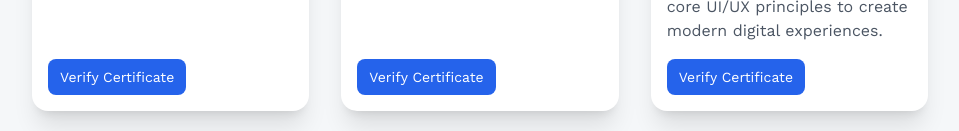
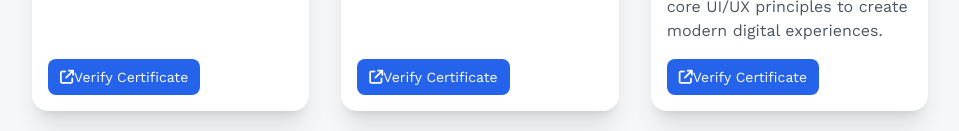
Before and after one commit to GourangaDasSamrat/3d-react-portfolio-2, a React (Vite) app: page /certifications in a window 1280 px wide. Shown: the part 821-952 px from the top of the page, without its empty margins (160-1119 px from the left). Built offline with nearby package versions, Linux system fonts and the light colour scheme; no server answers.

Commit message:
Add external link open icon

```diff
--- a/src/pages/Certifications.jsx
+++ b/src/pages/Certifications.jsx
@@ -281,6 +281,7 @@ const Certifications = () => {
               animate={{ opacity: 1, y: 0 }}
               transition={{ duration: 0.3, delay: 1.8 + index * 0.2 }}
             >
+              <i className="fas fa-external-link"></i>
               Verify Certificate
             </motion.a>
           </motion.div>
```
